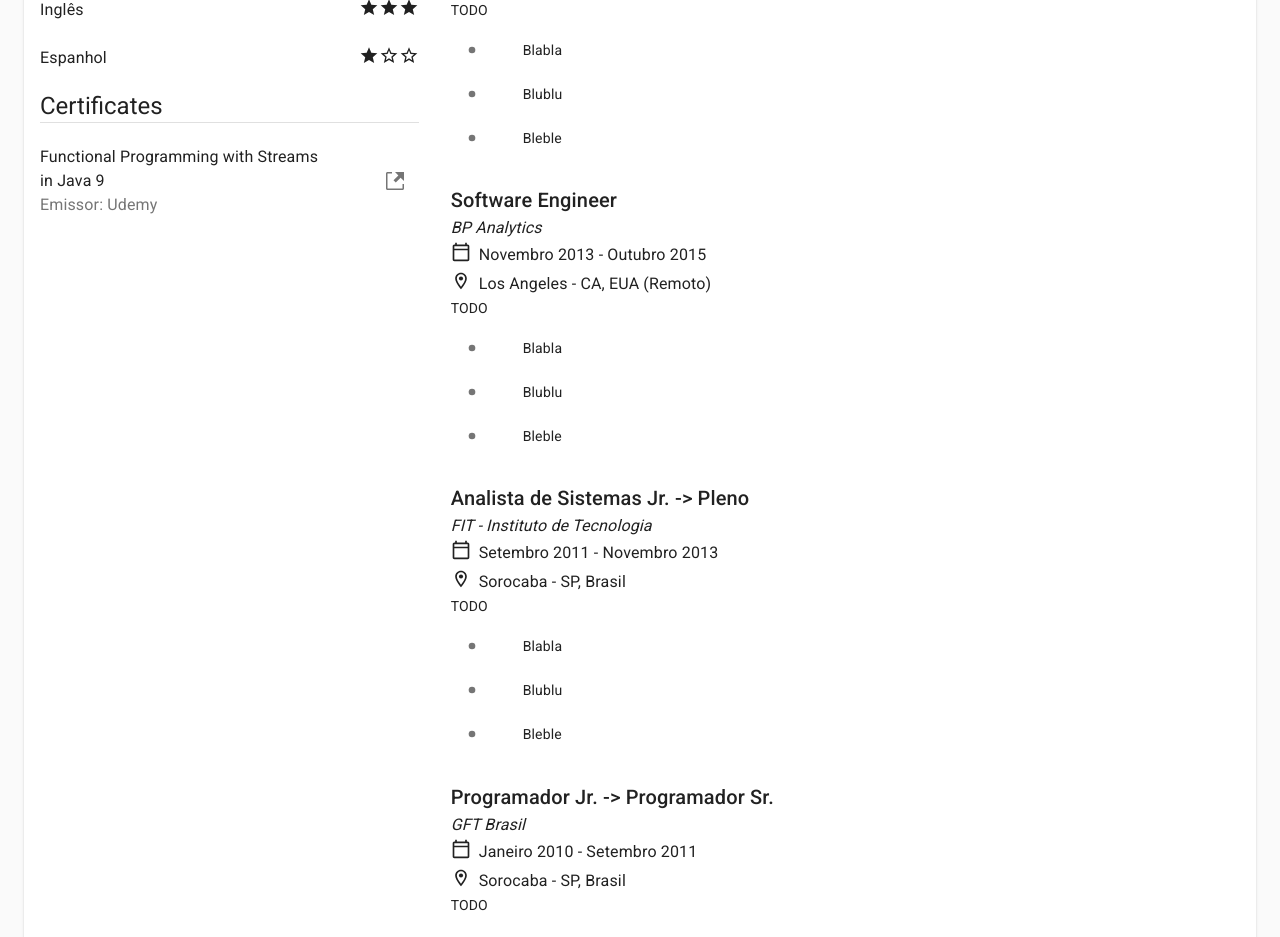
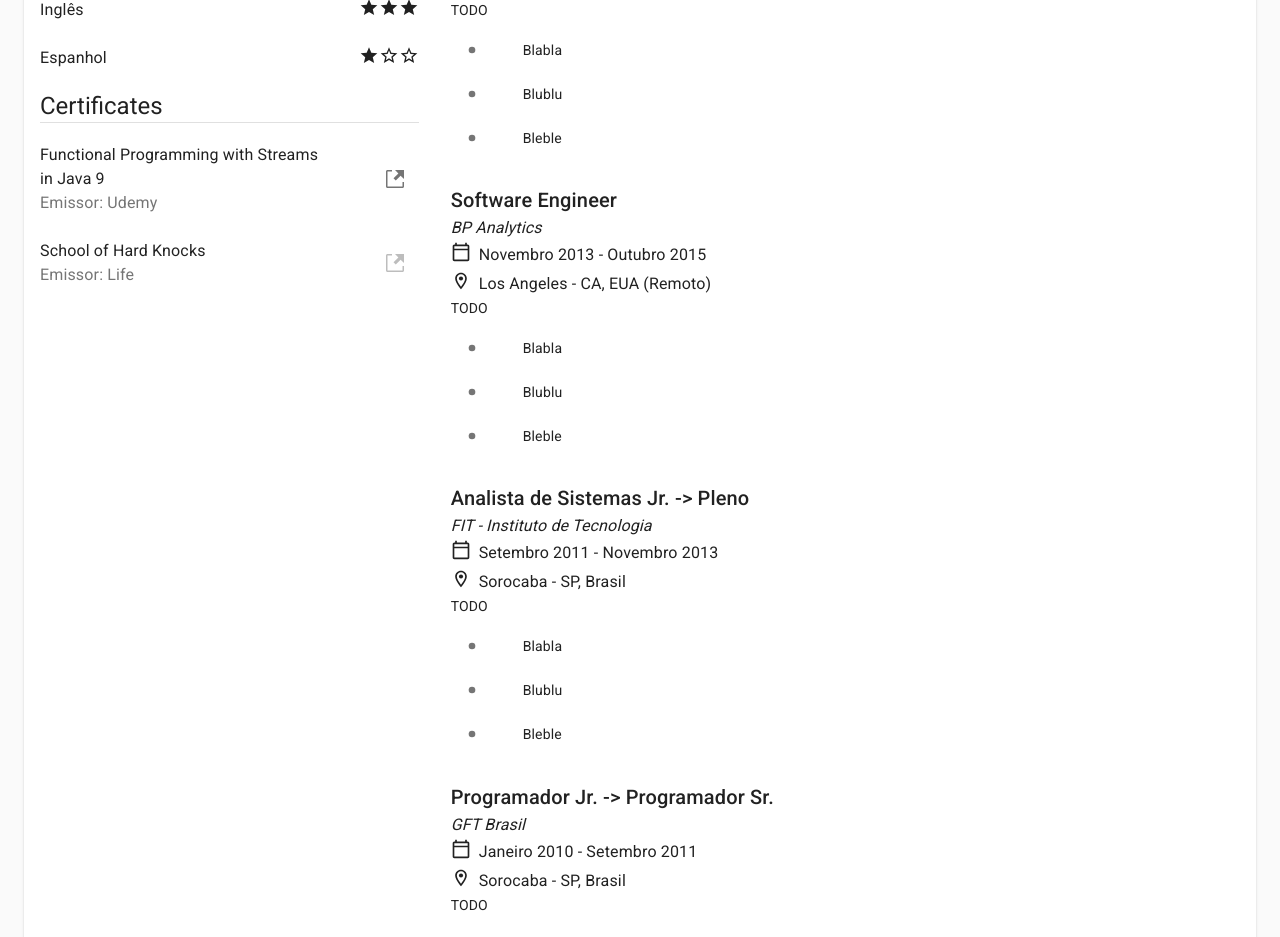
Before and after one commit to eduardopvm/react-cv, a React (Create React App) app: page / in a window 1280 px wide. Shown: the part 1576-2513 px from the top of the page. Built offline with nearby package versions, Linux system fonts and the light colour scheme.

Commit message:
improved CertificateList printability and removed warnings

```diff
--- a/src/CertificateList.js
+++ b/src/CertificateList.js
@@ -16,26 +16,31 @@ export default function CertificateList(props) {
       <Grid container key={cert.name}>
         <ListItem key={cert.name}>
           <Grid item xs={9}>
-            <ListItemText
-              primary={cert.name}
-              secondary={
+            <ListItemText>
               <Box>
+                <Typography>{cert.name}</Typography>
                 <Typography display="inline" color="textSecondary">
                   Emissor: {cert.issuer}
                 </Typography>
                 <Box display="none" displayPrint="block">
+                  {cert.url != null &&
                     <Typography color="textSecondary">URL: {cert.url}</Typography>
+                  }
                 </Box>
               </Box>
-              }
-            ></ListItemText>
+            </ListItemText>
           </Grid>
           <Grid item xs={3}>
             <ListItemSecondaryAction>
               <Box displayPrint="none">
-                <IconButton href={cert.url} target="_blank">
+                {cert.url
+                  ? <IconButton href={cert.url} target="_blank">
                       <GoLinkExternal />
                     </IconButton>
+                  : <IconButton disabled>
+                      <GoLinkExternal />
+                    </IconButton>
+                }
               </Box>
             </ListItemSecondaryAction>
           </Grid>
--- a/src/data/cv_data_pt-br.json
+++ b/src/data/cv_data_pt-br.json
@@ -36,7 +36,8 @@
     { "name": "Espanhol", "level": 1}
   ],
   "certificates": [
-    { "name": "Functional Programming with Streams in Java 9", "url": "https://www.udemy.com/certificate/UC-CX0T5AOC/", "issuer": "Udemy"}
+    { "name": "Functional Programming with Streams in Java 9", "issuer": "Udemy", "url": "https://www.udemy.com/certificate/UC-CX0T5AOC/"},
+    { "name": "School of Hard Knocks", "issuer": "Life"}
   ],
   "history": [
     {
```
Lines whose indentation alone changed are shown as unchanged.
